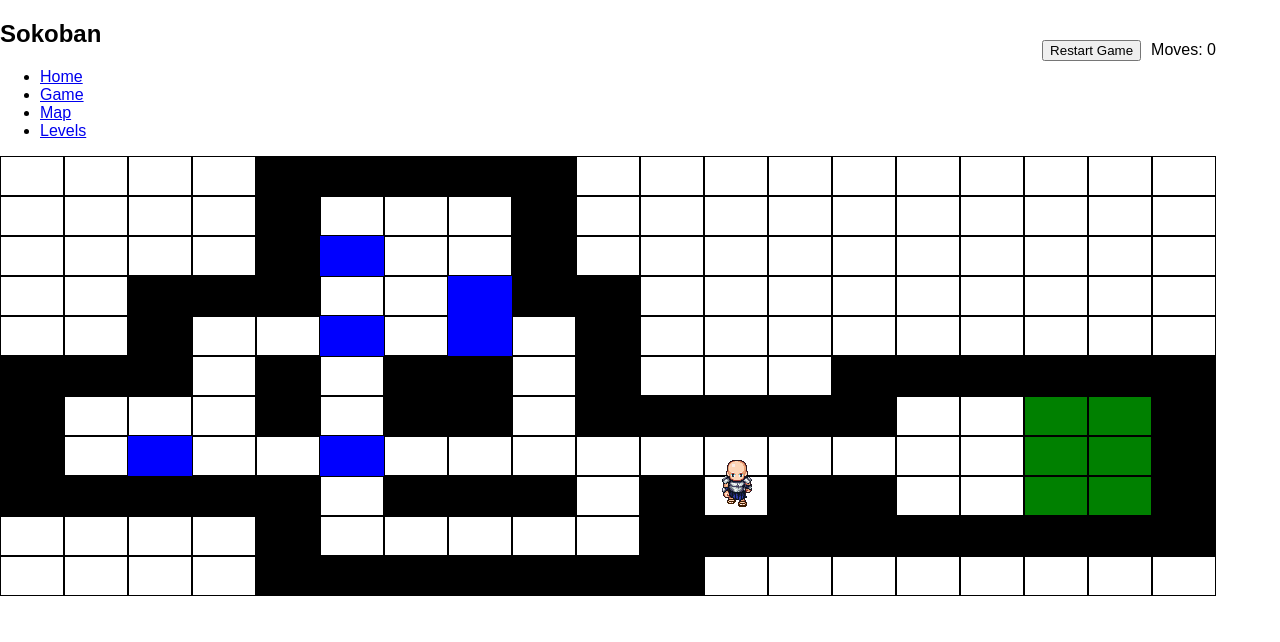
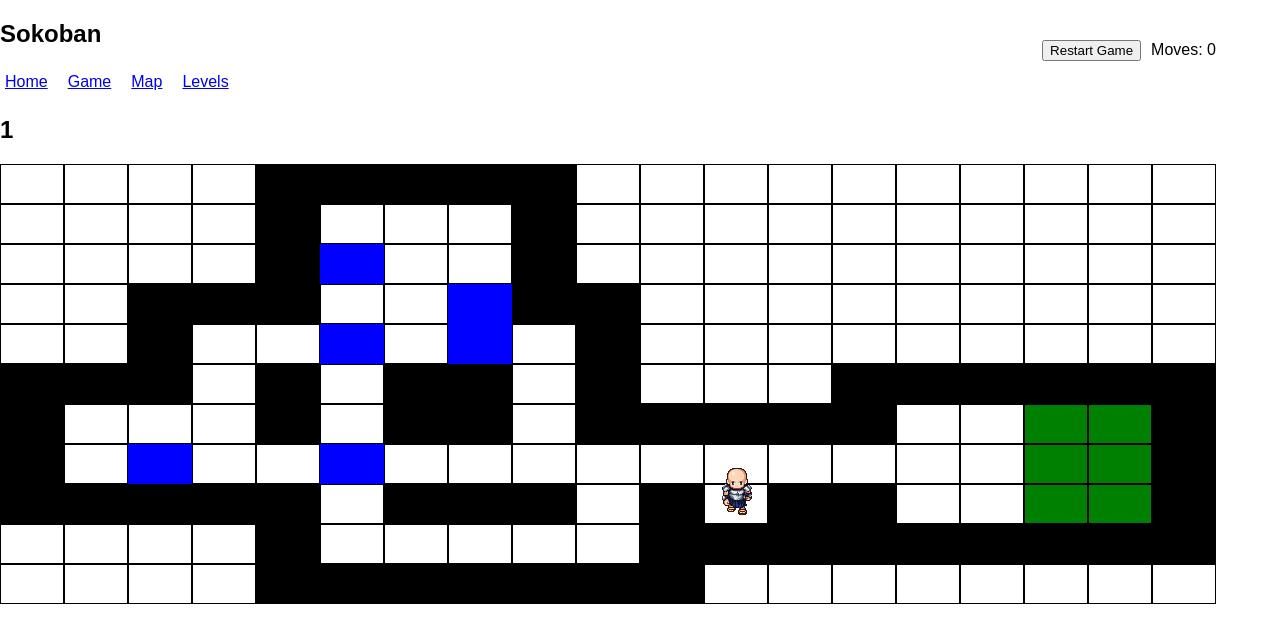
Before and after one commit to JSmith01/sokoban, a React (Create React App) app: page /#/game/1 in a window 1280 px wide. Before the commit this address led to /#/game. Shown: the top 642 px of the page. Built offline with nearby package versions, Linux system fonts and the light colour scheme.

Commit message:
level selection and little styling

```diff
--- a/src/components/Game.js
+++ b/src/components/Game.js
@@ -1,4 +1,5 @@
 import React, {Component} from 'react';
+import {withRouter} from 'react-router-dom';
 import Man from './Man';
 import { _, O, M, X, V } from '../maps/index';
 import levels from '../maps/maps.json';
@@ -52,6 +53,12 @@ class Game extends Component {
 
     restartGame() {
         this.setState(this.initGameFromLevel(this.props.level));
+    }
+
+    componentWillReceiveProps(nextProps) {
+        if (nextProps.level !== this.props.level) {
+            this.setState(this.initGameFromLevel(nextProps.level));
+        }
     }
 
     initGameFromLevel(level) {
@@ -173,6 +180,7 @@ class Game extends Component {
     render() {
         return (
             <div>
+                <h2>{this.props.level.name}</h2>
                 <div className="stage">
                     <GameField map={this.state.map} />
                     <Blocks data={this.state.blocks} />
@@ -184,12 +192,21 @@ class Game extends Component {
                 </div>
                 <Modal visible={this.checkWin(this.state.blocks, this.state.map)} header="Congratulations!">
                     <button onClick={() => this.restartGame()}>Restart Game</button>
+                    <button onClick={this.props.goNextLevel}>Proceed to the next level</button>
                 </Modal>
             </div>
         );
     }
 }
 
-const GameScreen = () => (<Game level={levels[0]} />);
+const GameScreen = ({ match, history }) => {
+    let levelIndex = match.params.id ? levels.findIndex(l => l.id === +match.params.id) : 0;
+    if (levelIndex === -1) {
+        levelIndex = 0;
+    }
+    const levelsQty = levels.length;
 
-export default GameScreen;
+    return <Game level={levels[levelIndex]} goNextLevel={() => history.push('/game/' + levels[(levelIndex + 1) % levelsQty].id)} />
+};
+
+export default withRouter(GameScreen);
--- a/src/components/Levels.js
+++ b/src/components/Levels.js
@@ -1,9 +1,10 @@
 import React from 'react';
+import { Link } from 'react-router-dom';
 import maps from '../maps/maps.json';
 
 const Levels = () => (
     <ul>
-        {maps.map(m => <li key={m.id}>{m.name} - {m.width}x{m.height}</li>)}
+        {maps.map(m => <li key={m.id}><Link to={'/game/' + m.id}>{m.name}</Link> - {m.width}x{m.height}</li>)}
     </ul>
 );
 
--- a/src/components/Main.js
+++ b/src/components/Main.js
@@ -10,7 +10,8 @@ const Main = () => (
     <div>
         <Switch>
             <Route exact path='/' component={Home} />
-            <Route path='/game' component={Game} />
+            <Route exact path='/game' component={Game} />
+            <Route path='/game/:id' component={Game} />
             <Route path='/map' component={TileMap} />
             <Route path='/levels' component={Levels} />
             <Route component={NotFound} />
--- a/src/index.css
+++ b/src/index.css
@@ -2,6 +2,22 @@ body {
   margin: 0;
   padding: 0;
   font-family: sans-serif;
+}
+
+nav > ul {
+  margin: 0;
+  padding: 0;
+  list-style: none;
+}
+
+nav > ul > li {
+  padding: 5px;
+  margin-right: 10px;
+  display: inline-block;
+}
+
+nav > ul > li:last-child {
+  margin-right: 0;
 }
 
 .stage {
```
